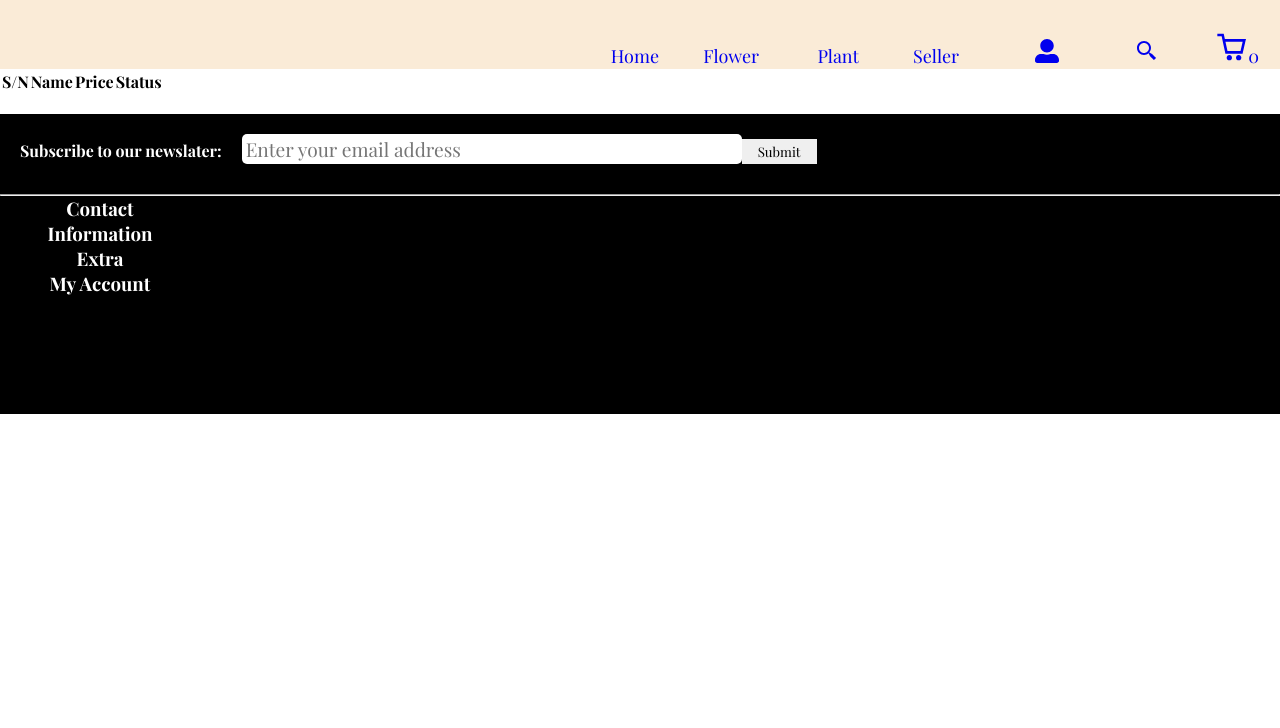
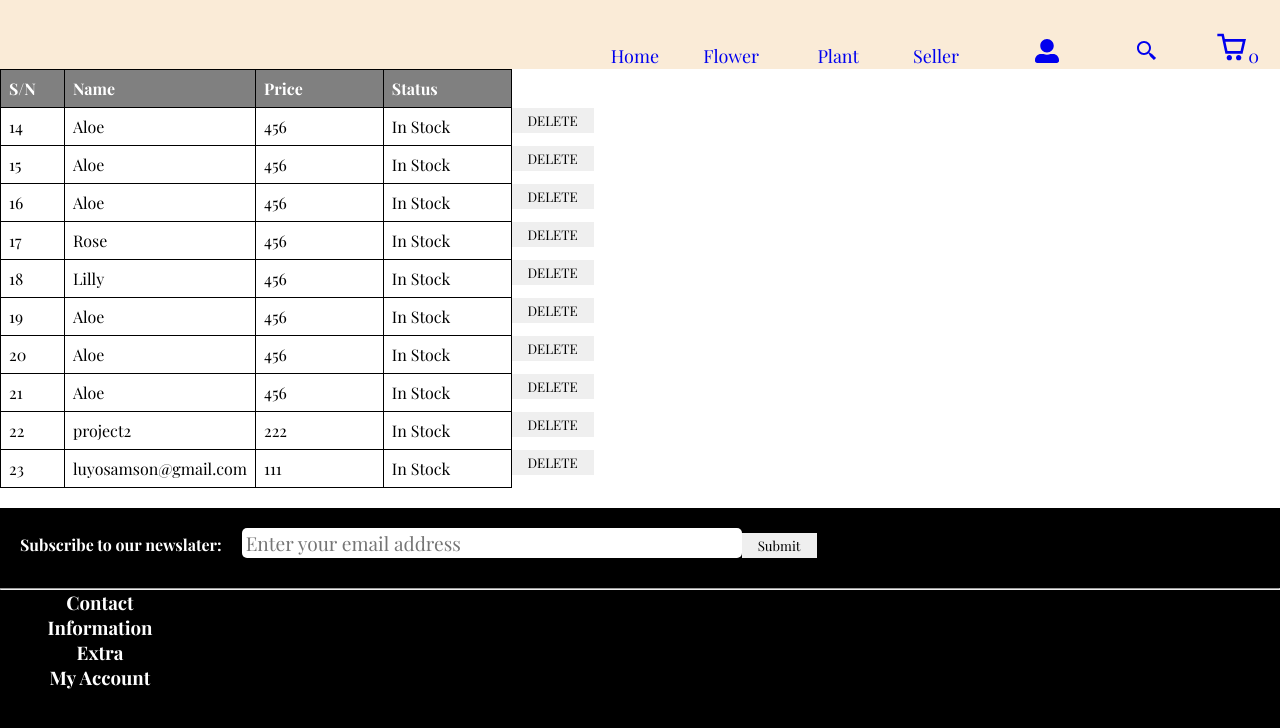
Before and after one commit to luyosamson/BlossomsStore, a React (Create React App) app: page /plants in a window 1280 px wide. Shown: the top 728 px of the page. Built offline with nearby package versions, Linux system fonts and the light colour scheme; no server answers; data requests are answered from the project's data file.

Commit message:
Style plantform

```diff
--- a/src/components/plantform/Plantform.css
+++ b/src/components/plantform/Plantform.css
@@ -0,0 +1,50 @@
+table {
+    width: 50%;
+    /* Set the table width to 100% */
+    border-collapse: collapse;
+    /* Remove the space between cells */
+
+}
+
+th,
+td {
+    border: 1px solid black;
+    /* Add a border to the cells */
+    padding: 8px;
+    /* Add padding to the cells */
+    text-align: left;
+    /* Align the text to the left */
+}
+
+th {
+    background-color: gray;
+    /* Add a gray background color to the header cells */
+    color: white;
+    /* Make the text in the header cells white */
+}
+
+/* Use the nth-child selector to target the specific columns */
+td:nth-child(1) {
+    width: 10%;
+    /* Set the width of the first column to 20% */
+}
+
+td:nth-child(2) {
+    width: 20%;
+    /* Set the width of the second column to 15% */
+}
+
+td:nth-child(3) {
+    width: 20%;
+    /* Set the width of the third column to 25% */
+}
+
+td:nth-child(4) {
+    width: 20%;
+    /* Set the width of the fourth column to 30% */
+}
+
+/* td:nth-child(5) {
+    width: 10%;
+    /* Set the width of the fifth column to 10%
+} */
--- a/src/components/plantform/Plantform.js
+++ b/src/components/plantform/Plantform.js
@@ -1,4 +1,6 @@
 import React from 'react'
+import Formdata from './Formdata'
+import './Plantform.css'
 
 function Plantform({items}) {
   return (
@@ -12,16 +14,20 @@ function Plantform({items}) {
                       <th>Price</th>
                        <th>Status</th>
                 </tr>
+                {
+                    items.map(newItem=>
+                        <Formdata
+                        key={newItem.id}
+                        newItem={newItem}
 
+                        />
+
+                        )
+                        }
 
 
             </tbody>
         </table>
-
-
-
-
-
     </div>
   )
 }
```
